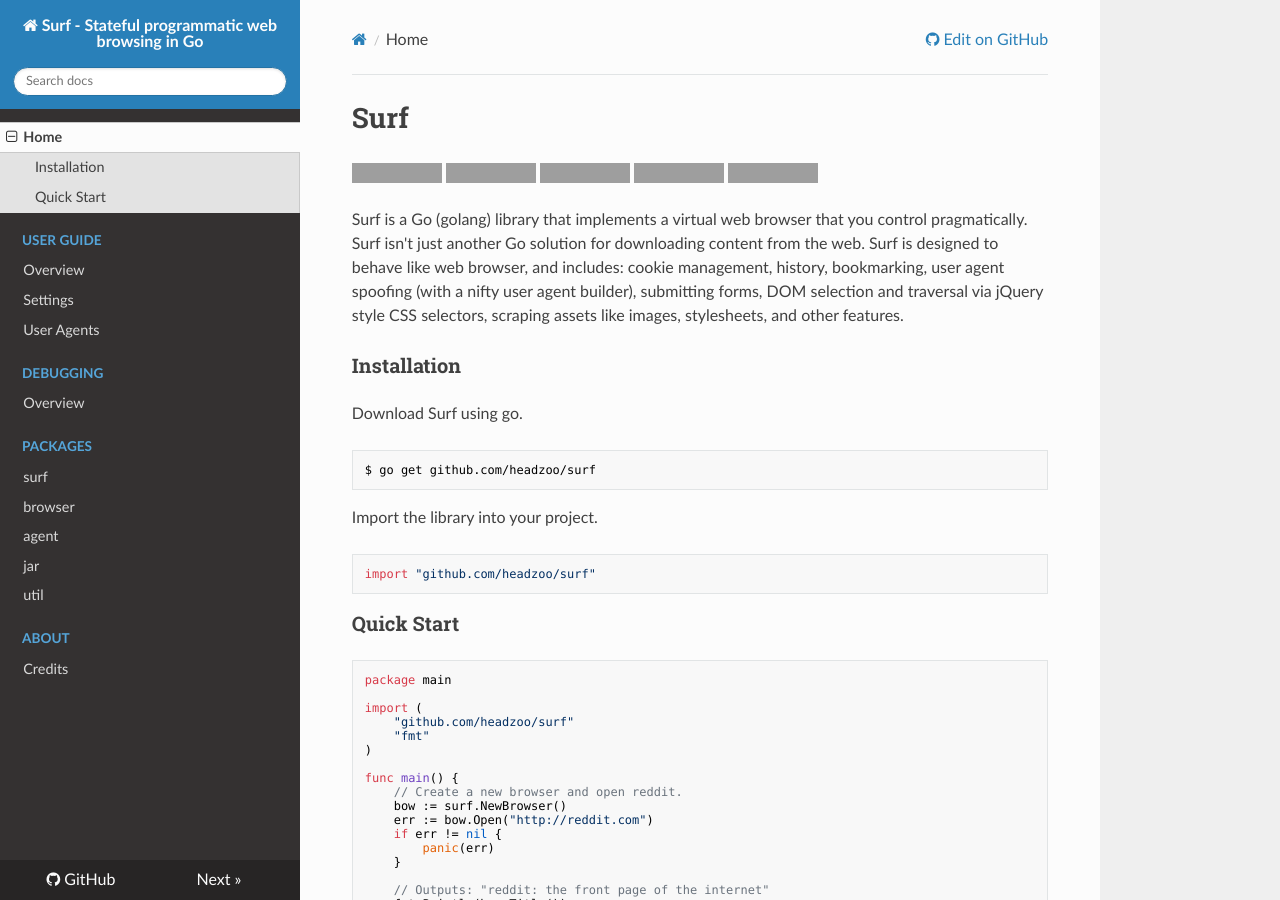
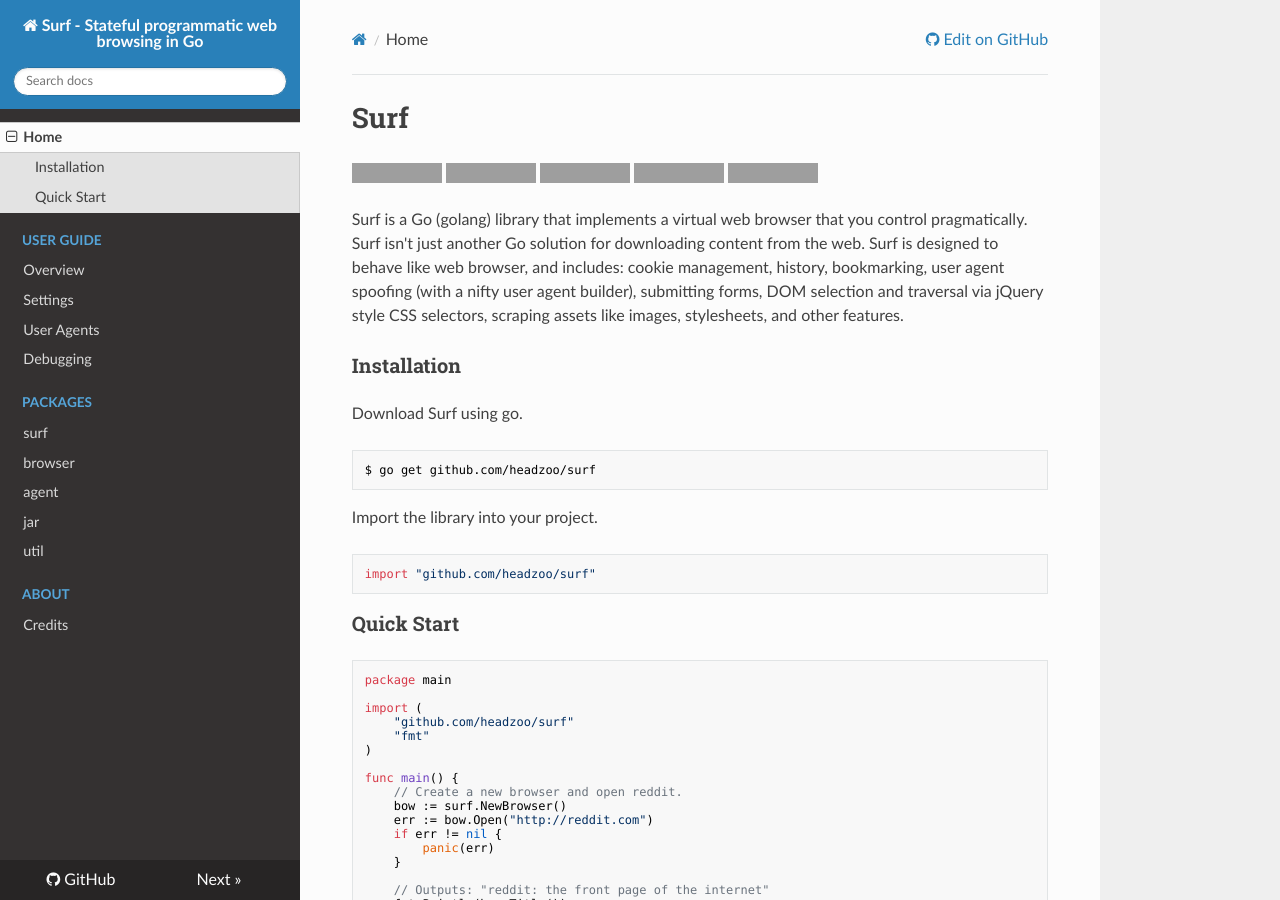
Before and after one commit to headzoo/surf, an MkDocs documentation site: the page built from docs/index.md, in a window 1280 px wide and 900 px high. Built offline with MkDocs 1.6.1, drawn with Linux system fonts in a browser that asks for light colours; nearby versions of some CDN libraries; old or Windows-style settings are respelled for this version of MkDocs; grey boxes are pictures that could not be loaded.

Commit message:
Updated mkdocs.yml

```diff
--- a/mkdocs.yml
+++ b/mkdocs.yml
@@ -8,8 +8,8 @@ pages:
 - ["index.md", "Home"]
 - ["overview.md", "User Guide", "Overview"]
 - ["settings.md", "User Guide", "Settings"]
-- ["debugging.md", "Debugging", "Overview"]
 - ["user_agents.md", "User Guide", "User Agents"]
+- ["debugging.md", "User Guide", "Debugging"]
 - ["api/packages/surf.md", "Packages", "surf"]
 - ["api/packages/browser.md", "Packages", "browser"]
 - ["api/packages/agent.md", "Packages", "agent"]
```
